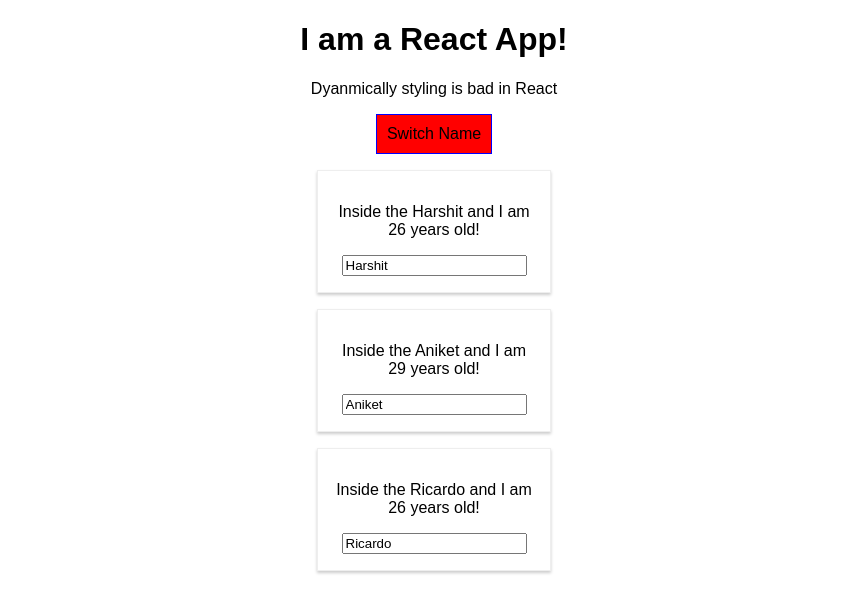
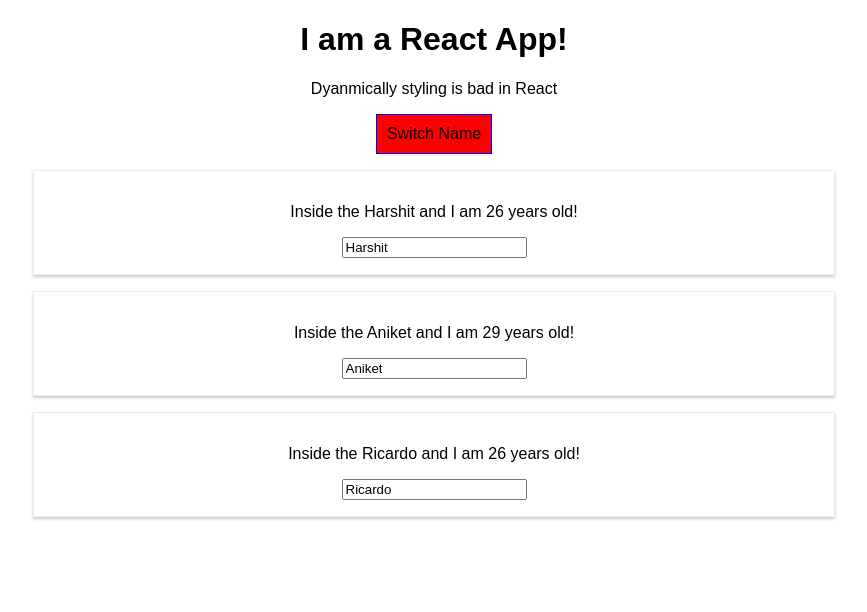
Before and after one commit to harry101491/new-react-app, a React (Create React App) app: page / in a window 1280 px wide. Both pictures are taken after a click on the button "Switch Name". Shown: the top 612 px of the page, without its empty margins (206-1073 px from the left). Built offline with nearby package versions, Linux system fonts and the light colour scheme; the HTML template or start-up script is replaced by a standard one.

Commit message:
feat(changes before eject)

```diff
--- a/src/App.js
+++ b/src/App.js
@@ -5,7 +5,7 @@
 // Importing Radium for including the psudo selector in the inline style
 // For including media queries and keyframes we have to wrap whole App
 // with StyleRoot Component
-import Radium, { StyleRoot } from "radium";
+// import Radium, { StyleRoot } from "radium";
 
 class App extends Component {
   state = {
@@ -120,10 +120,10 @@
       border: "1px solid blue",
       padding: "10px",
       cursor: "pointer",
-      ":hover": {
-        backgroundColor: "magenta",
-        color: "red"
-      }
+      // ":hover": {
+      //   backgroundColor: "magenta",
+      //   color: "red"
+      // }
     };
 
     let persons = null;
@@ -165,10 +165,10 @@
       );
 
       style.backgroundColor = "red";
-      style[":hover"] = {
-        backgroundColor: "brown",
-        color: "red"
-      };
+      // style[":hover"] = {
+      //   backgroundColor: "brown",
+      //   color: "red"
+      // };
     }
 
     const classes = [];
@@ -182,7 +182,6 @@
 
 
     return (
-      <StyleRoot>
       <div className="App">
         <h1>
           I am a React App!
@@ -197,9 +196,9 @@
           </button>
         {persons}
       </div>
-      </StyleRoot>
     );
   }
 }
 
-export default Radium(App);
+// export default Radium(App);
+export default App;
--- a/src/Person/Person.js
+++ b/src/Person/Person.js
@@ -1,17 +1,19 @@
 import React from "react";
 import "./Person.css";
 
-import Radium from "radium";
+// import Radium from "radium";
 
 const Person = (props) => {
-    const inlineStyle = {
-        "@media (min-width: 500px)": {
-            width: "200px"
-        }
-    };
+
+    // adding the media query with Radium third party package
+    // const inlineStyle = {
+    //     "@media (min-width: 500px)": {
+    //         width: "200px"
+    //     }
+    // };
 
     return (
-        <div className="Person" style={ inlineStyle }>
+        <div className="Person">
             <p
                 onClick={ props.click }
             >
@@ -25,4 +27,4 @@
     );
 };
 
-export default Radium(Person);
+export default Person;
```
Lines whose indentation alone changed are shown as unchanged.
